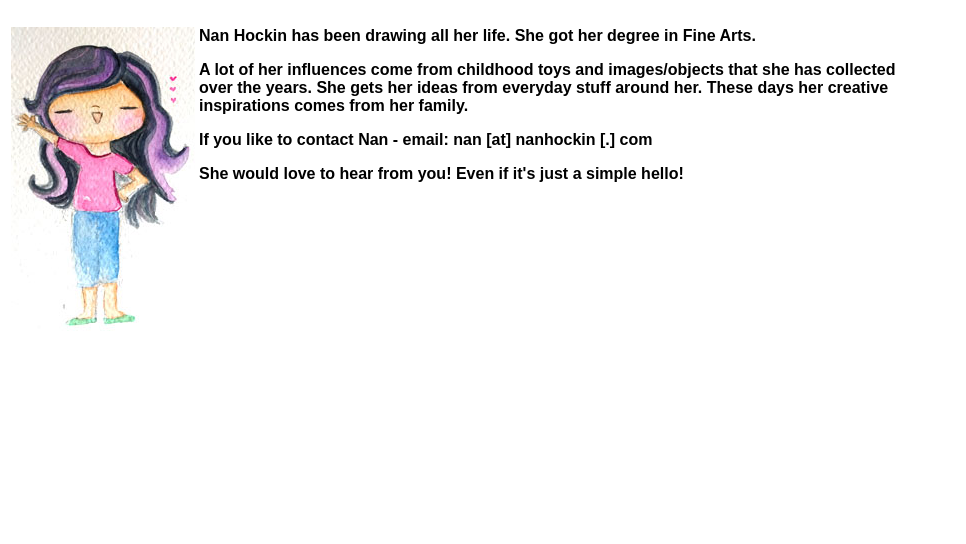
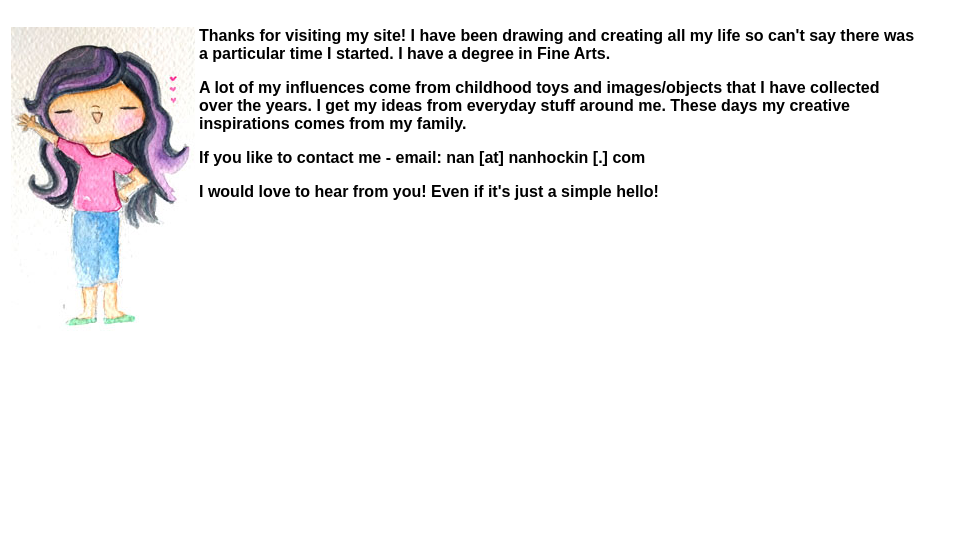
Before and after one commit to hockin-org/nanamation.com, a plain HTML site: page info.html in a window 1280 px wide. Shown: the whole page, without its empty margins (0-966 px from the left). Drawn offline with Linux system fonts and the light colour scheme.

Commit message:
Update info.html

```diff
--- a/info.html
+++ b/info.html
@@ -18,10 +18,10 @@
   <tr>
     <th width="51" height="44" valign="top" scope="col"><p align="center"><img src="images/info.jpg" width="184" height="312" /></p>    </th>
     <th width="851" scope="col">
-      <p align="left" class="style3">Nan Hockin has been drawing all her life. She got her degree in Fine Arts.</p>
-      <p align="left" class="style3">A lot of her influences come from childhood toys and images/objects that she has collected over the years. She gets her ideas from everyday stuff around her. These days her creative inspirations comes from her family.</p>
-      <p align="left" class="style3">If you like to contact Nan - email: nan [at] nanhockin [.] com</p>
-      <p align="left" class="style3">She would love to hear from you! Even if it's just a simple hello!</p>
+      <p align="left" class="style3">Thanks for visiting my site! I have been drawing and creating all my life so can't say there was a particular time I started. I have a degree in Fine Arts.</p>
+      <p align="left" class="style3">A lot of my influences come from childhood toys and images/objects that I have collected over the years. I get my ideas from everyday stuff around me. These days my creative inspirations comes from my family.</p>
+      <p align="left" class="style3">If you like to contact me - email: nan [at] nanhockin [.] com</p>
+      <p align="left" class="style3">I would love to hear from you! Even if it's just a simple hello!</p>
       <p align="left" class="style3">&nbsp;</p>
       <p align="left" class="style3">&nbsp;</p>
       <p align="left" class="style3">&nbsp;</p>
```
